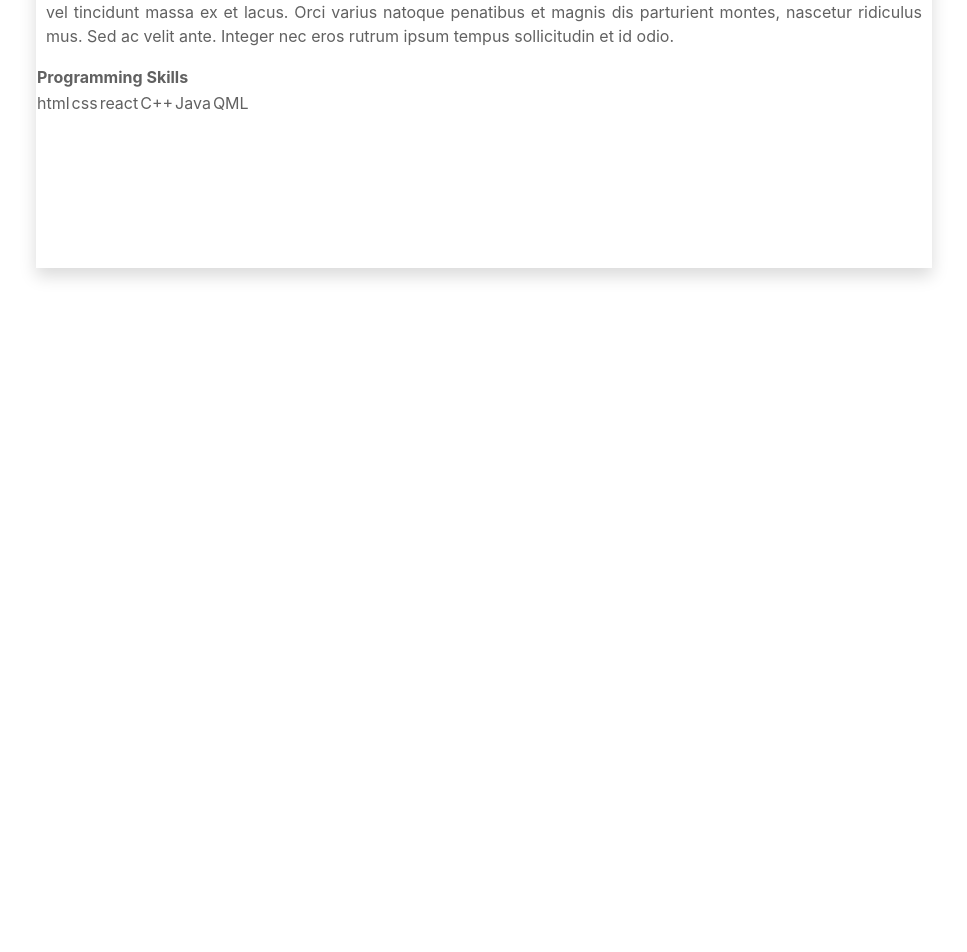
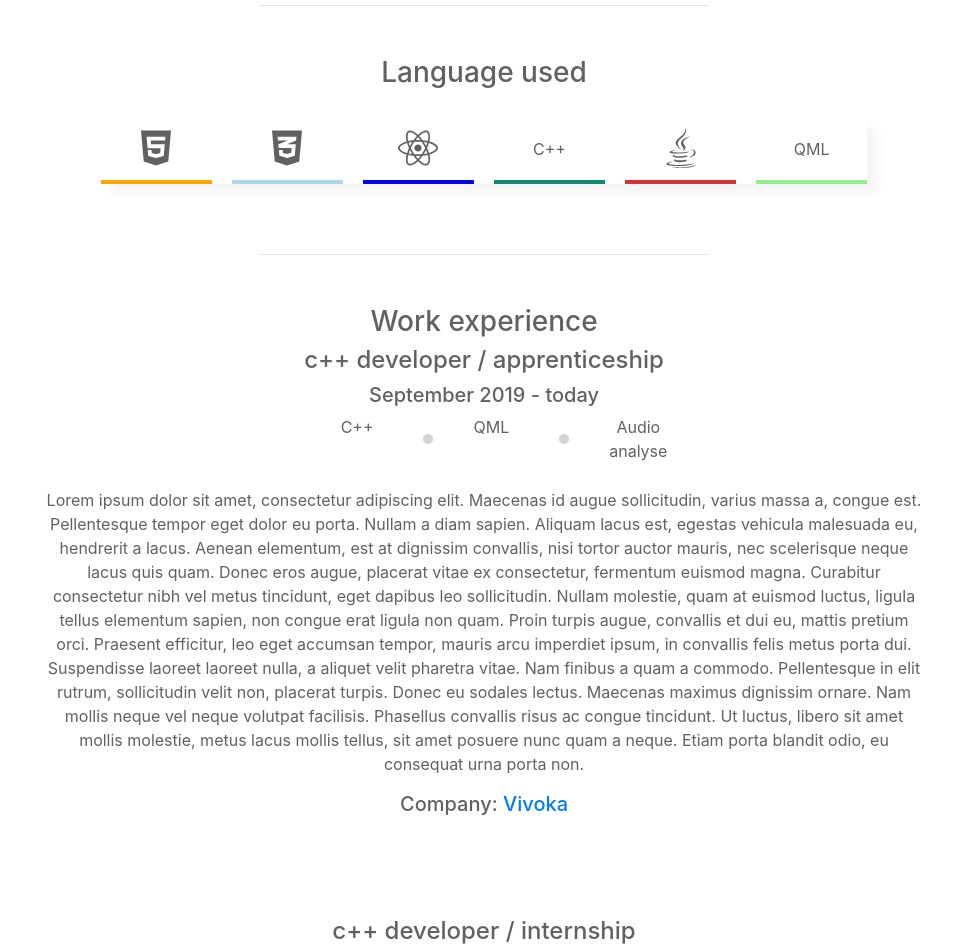
Before and after one commit to MOSvisio/portfolio-react, a React (Create React App) app: page /about in a window 1280 px wide. Shown: the part 400-1352 px from the top of the page, without its empty margins (156-1123 px from the left). Before the commit the page ends 800 px from the top, so only its background shows below. Built offline with nearby package versions, Linux system fonts and the light colour scheme.

Commit message:
about is almost complete

```diff
--- a/src/App.js
+++ b/src/App.js
@@ -46,6 +46,7 @@ class App extends Component {
                             <Link to="/contact" className="nav-link" data-toggle="collapse" data-target=".navbar-collapse.show" id="contactLink">Contact</Link>
                         </li>
                     </ul>
+                    <div className="my-2 my-lg-0" style={{color: "white"}}>Status : in apprenticeship<FontAwesomeIcon style={{marginLeft:"10px", color:"red"}} icon={['fas', 'user-tie']} /></div>
                 </div>
                 </div>
                 <div id="content" className="content">
--- a/src/Pages/About.css
+++ b/src/Pages/About.css
@@ -3,8 +3,8 @@
         margin: auto;
         width: 70%;
         background-color: white;
-    height: 70%;
-    overflow: auto;
+        height: auto;
+        min-height: 70%;
     }
 }
 
@@ -17,7 +17,7 @@
     }
 }
 
-h1{
+h1 {
     margin-top: 10px;
     text-align: center;
 }
@@ -29,7 +29,7 @@ h1{
 
 .about-content .icon {
     text-align: center;
-    font-size: 30px;
+    font-size: 40px;
 }
 
 .about-content .icon a{
@@ -40,3 +40,77 @@ h1{
 .about-content .icon a:hover{
     color: lightseagreen;
 }
+
+table {
+    width: 90%;
+    margin: auto;
+    border-collapse:separate;
+    border-spacing: 20px;
+    user-select: none;
+}
+
+table tr{
+    height: 50px;
+    text-align: center;
+}
+
+table tbody {
+    box-shadow: 10px 10px 10px whitesmoke;
+}
+
+table tbody td {
+    width: 16%;
+}
+
+.iconSkill {
+    font-size: 40px;
+}
+
+.language-section {
+    text-align: center;
+}
+
+.work-section {
+    text-align: center;
+}
+
+.job ol {
+    margin: auto;
+    width: 40%;
+    display: flex;
+    flex-direction: row;
+    justify-content: center;
+
+}
+
+.job ol li {
+    display: inline-block;
+    position: relative;
+}
+
+.job ol li:not(:last-child){
+    margin-right: 100px;
+}
+
+.job ol li:not(:last-child)::before {
+    content: '';
+    width: 10px;
+    height: 10px;
+    background: lightgrey;
+    position: absolute;
+    left: calc(100% + 50px);
+    top: 50%;
+    border-radius: 50%;
+    transform: translateY(-50%);
+}
+
+.job p {
+    margin-top: 20px;
+    text-align: center;
+}
+
+hr {
+    width: 50%;
+    margin-top: 50px;
+    margin-bottom: 50px;
+}
--- a/src/Pages/About.js
+++ b/src/Pages/About.js
@@ -8,10 +8,12 @@ const About = () => {
     const props = useSpring({
         opacity: 1,
         from: { opacity: 0 },
-    })
+
+    });
+
 
     return (
-        <animated.div style={props} className="shadow about-content">
+        <animated.div style={props} className="about-content">
             <h1>About me</h1>
             <div className="icon">
                 <a href="https://www.linkedin.com/in/lucas-schutz-208883143/" rel="noopener noreferrer" target="_blank"><FontAwesomeIcon icon={['fab', 'linkedin']} /></a>
@@ -21,23 +23,59 @@ const About = () => {
                 Praesent interdum ullamcorper mauris in hendrerit. Mauris dapibus nisi et augue luctus, at convallis arcu facilisis. Donec sem tellus, tincidunt id ipsum sit amet, consequat semper risus. Donec eu tincidunt eros. Nunc sollicitudin augue sit amet mi ultricies mollis. Pellentesque habitant morbi tristique senectus et netus et malesuada fames ac turpis egestas. Integer dui arcu, finibus vel lacus ut, tristique viverra nulla. Donec a massa imperdiet, porta quam a, semper orci. Mauris tempor in dolor sed auctor. Ut tincidunt, urna sed sollicitudin finibus, diam turpis aliquet mauris, vel tincidunt massa ex et lacus. Orci varius natoque penatibus et magnis dis parturient montes, nascetur ridiculus mus. Sed ac velit ante. Integer nec eros rutrum ipsum tempus sollicitudin et id odio.
             </p>
             <div>
+            <hr />
+                <div className="language-section">
+                    <h3>Language used</h3>
                     <table>
-                    <thead>
-                        <tr>
-                            <th colSpan="6">Programming Skills</th>
-                        </tr>
-                    </thead>
+
                         <tbody>
                             <tr>
-                            <td>html</td>
-                            <td>css</td>
-                            <td>react</td>
-                            <td>C++</td>
-                            <td>Java</td>
-                            <td>QML</td>
+                                <td title="HTML5" className="iconSkill" style={{borderBottom: "orange solid 4px"}}><FontAwesomeIcon icon={['fab', 'html5']} /></td>
+                                <td title="CSS3" className="iconSkill" style={{borderBottom: "lightblue solid 4px"}}><FontAwesomeIcon icon={['fab', 'css3-alt']} /></td>
+                                <td title="React" className="iconSkill" style={{borderBottom: "blue solid 4px"}}><FontAwesomeIcon icon={['fab', 'react']} /></td>
+                                <td title="C++" style={{borderBottom: "#0d8a74 solid 4px"}}>C++</td>
+                                <td title="Java" className="iconSkill" style={{borderBottom: "#d63333 solid 4px"}}><FontAwesomeIcon icon={['fab', 'java']} /></td>
+                                <td title="QML" style={{borderBottom: "lightgreen solid 4px"}}>QML</td>
                             </tr>
                         </tbody>
                     </table>
+                </div>
+                <hr />
+                <div className="work-section" style={{marginTop: "50px"}}>
+                    <h3>Work experience</h3>
+                    <section className="job vivoka">
+                        <h4>c++ developer / apprenticeship</h4>
+                        <h5>September 2019 - today</h5>
+                        <ol>
+                            <li>C++</li>
+                            <li>QML</li>
+                            <li>Audio analyse</li>
+                        </ol>
+                        <p>
+                            Lorem ipsum dolor sit amet, consectetur adipiscing elit. Maecenas id augue sollicitudin, varius massa a, congue est. Pellentesque tempor eget dolor eu porta. Nullam a diam sapien. Aliquam lacus est, egestas vehicula malesuada eu, hendrerit a lacus. Aenean elementum, est at dignissim convallis, nisi tortor auctor mauris, nec scelerisque neque lacus quis quam. Donec eros augue, placerat vitae ex consectetur, fermentum euismod magna. Curabitur consectetur nibh vel metus tincidunt, eget dapibus leo sollicitudin. Nullam molestie, quam at euismod luctus, ligula tellus elementum sapien, non congue erat ligula non quam.
+
+                            Proin turpis augue, convallis et dui eu, mattis pretium orci. Praesent efficitur, leo eget accumsan tempor, mauris arcu imperdiet ipsum, in convallis felis metus porta dui. Suspendisse laoreet laoreet nulla, a aliquet velit pharetra vitae. Nam finibus a quam a commodo. Pellentesque in elit rutrum, sollicitudin velit non, placerat turpis. Donec eu sodales lectus. Maecenas maximus dignissim ornare. Nam mollis neque vel neque volutpat facilisis. Phasellus convallis risus ac congue tincidunt. Ut luctus, libero sit amet mollis molestie, metus lacus mollis tellus, sit amet posuere nunc quam a neque. Etiam porta blandit odio, eu consequat urna porta non.
+                        </p>
+                        <h5>Company: <a rel="noopener noreferrer" href="http://vivoka.com" target="_blank">Vivoka</a></h5>
+                    </section>
+                    <hr style={{opacity: '0'}} />
+                    <section className="job vivoka">
+                        <h4>c++ developer / internship</h4>
+                        <h5>September 2019 - today</h5>
+                        <ol>
+                            <li>C++</li>
+                            <li>Websocket</li>
+                            <li>Qt</li>
+                        </ol>
+                        <p>
+                            Lorem ipsum dolor sit amet, consectetur adipiscing elit. Maecenas id augue sollicitudin, varius massa a, congue est. Pellentesque tempor eget dolor eu porta. Nullam a diam sapien. Aliquam lacus est, egestas vehicula malesuada eu, hendrerit a lacus. Aenean elementum, est at dignissim convallis, nisi tortor auctor mauris, nec scelerisque neque lacus quis quam. Donec eros augue, placerat vitae ex consectetur, fermentum euismod magna. Curabitur consectetur nibh vel metus tincidunt, eget dapibus leo sollicitudin. Nullam molestie, quam at euismod luctus, ligula tellus elementum sapien, non congue erat ligula non quam.
+
+                            Proin turpis augue, convallis et dui eu, mattis pretium orci. Praesent efficitur, leo eget accumsan tempor, mauris arcu imperdiet ipsum, in convallis felis metus porta dui. Suspendisse laoreet laoreet nulla, a aliquet velit pharetra vitae. Nam finibus a quam a commodo. Pellentesque in elit rutrum, sollicitudin velit non, placerat turpis. Donec eu sodales lectus. Maecenas maximus dignissim ornare. Nam mollis neque vel neque volutpat facilisis. Phasellus convallis risus ac congue tincidunt. Ut luctus, libero sit amet mollis molestie, metus lacus mollis tellus, sit amet posuere nunc quam a neque. Etiam porta blandit odio, eu consequat urna porta non.
+                        </p>
+                        <h5>Company: <a rel="noopener noreferrer" href="http://vivoka.com" target="_blank">Vivoka</a></h5>
+                    </section>
+                    <hr style={{opacity: '0'}} />
+                </div>
             </div>
         </animated.div>
     );
--- a/src/Pages/Project.css
+++ b/src/Pages/Project.css
@@ -1,7 +1,7 @@
 .rootCard {
-    margin: 0;
+    margin: 5px;
     padding: 0;
-    width: 25%;
+    width: 24%;
     min-width: 50ch;
     user-select: none;
     border: black solid 1px;
--- a/src/Pages/Projects.css
+++ b/src/Pages/Projects.css
@@ -1,5 +1,5 @@
 .projects {
-    width: 75%;
+    width: 80%;
     margin: auto;
     display: flex;
     flex-direction: row;
@@ -9,7 +9,7 @@
 
 .allProject {
     width: 100%;
-    height: 70%;
+    height: auto;
     width: auto;
     margin: auto;
     display: flex;
--- a/src/Pages/Projects.js
+++ b/src/Pages/Projects.js
@@ -7,6 +7,7 @@ import portfolio from './img/portfolio-react.png';
 import banque from './img/banque_de_moselle.png';
 import othello from './img/othello.png';
 import morpion from './img/morpion.jpg'
+import pendulum from './img/pendulum.png'
 
 const Projects = () => {
     const props = useSpring({
@@ -51,10 +52,16 @@ const Projects = () => {
                         techno="Python"
                     />
                     <Project image={morpion}
-                        text="Creation of a morpion game for mobile, in order to learn QML"
-                        alt="Morpion"
-                        title="Morpion game"
+                        text="Creation of a Tic-Tac-Toe for mobile phone, in order to learn QML"
+                        alt="Tic-Tac-Toe"
+                        title="Tic-Tac-Toe"
                         techno="C++, QML"
+                    />
+                    <Project image={pendulum}
+                        text="Creation of a double pendulum in P5JS"
+                        alt="double pendulum"
+                        title="double pendulum"
+                        techno="P5JS"
                     />
                 </div>
             </div>
```
Also changed, not shown: src/Pages/img/pendulum.png (added). Lines whose indentation alone changed are shown as unchanged.
